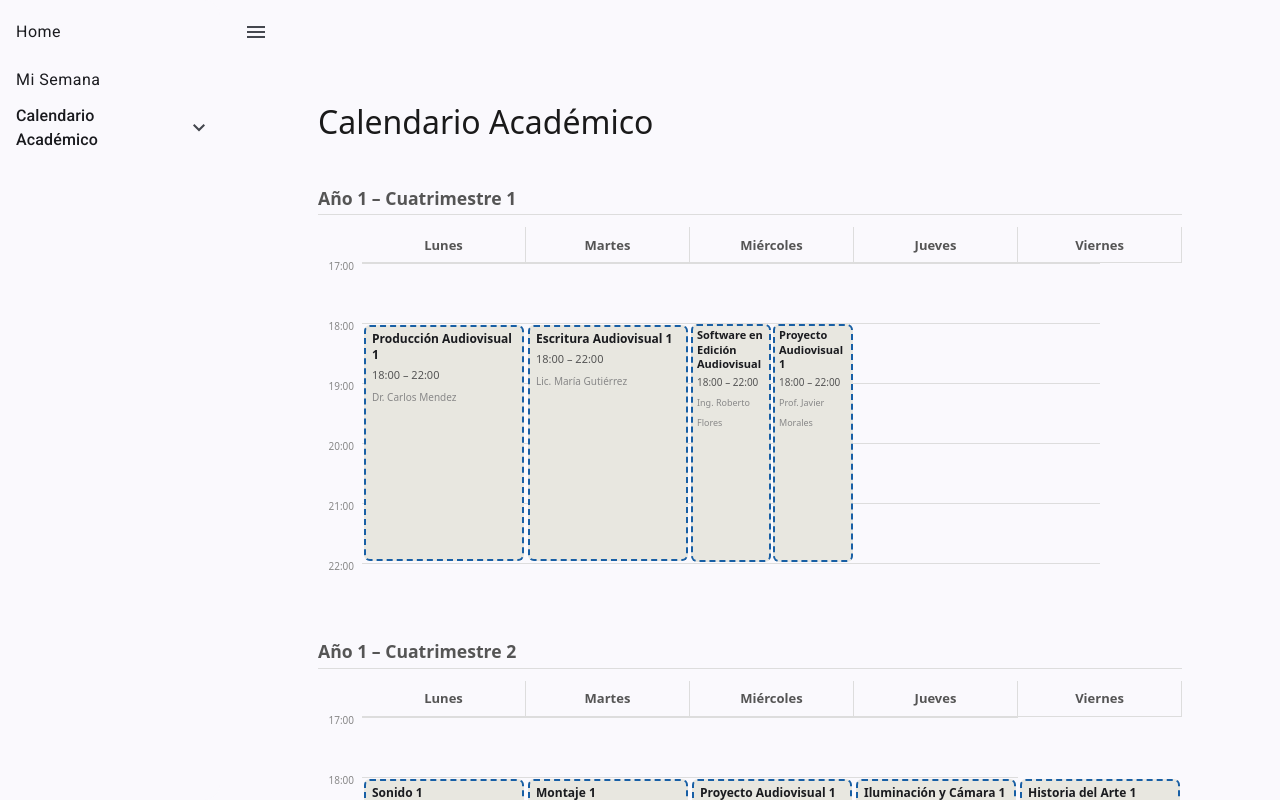
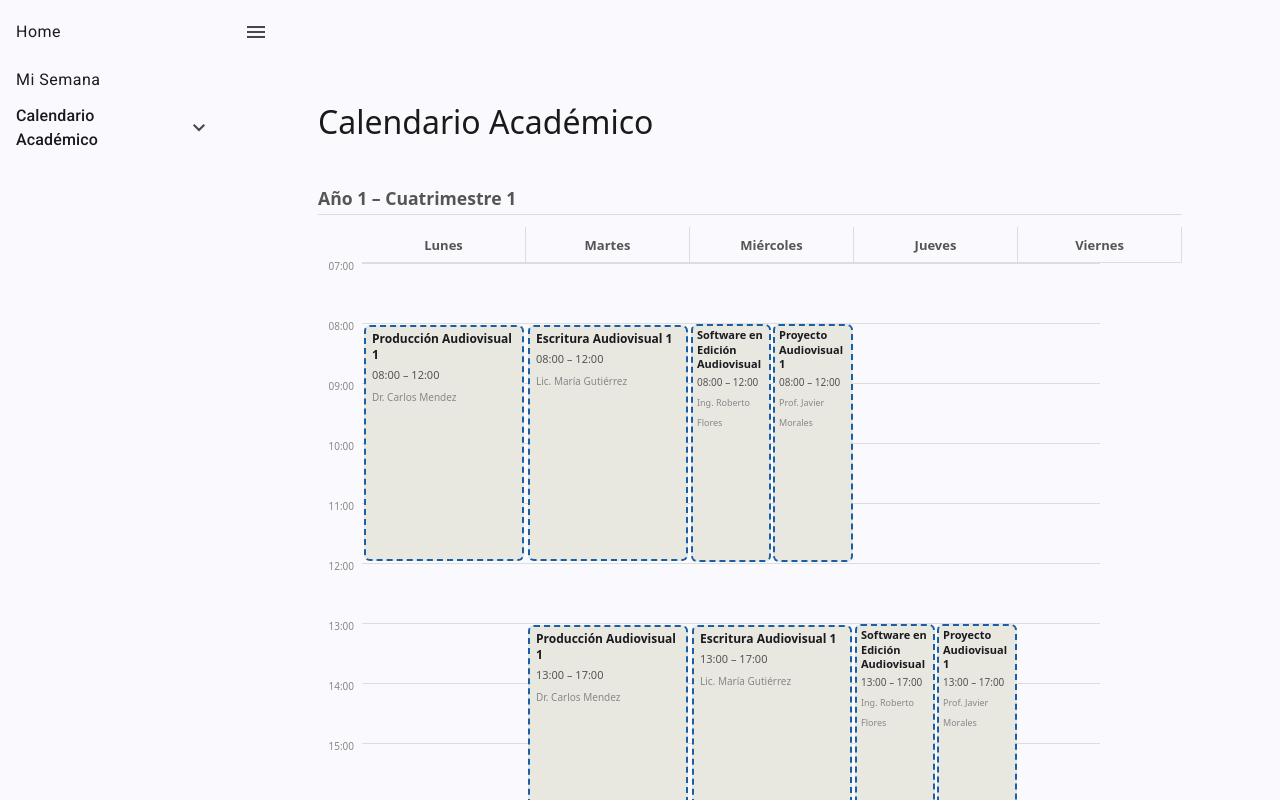
Before and after one commit to nitricx/OrganizadorCursada, an Angular app: page /academicCalendar in a window 1280 px wide. Built offline with nearby package versions, Linux system fonts and the light colour scheme.

Commit message:
feat: refactor calendar card component to use lesson data and update course data with additional lessons and timings

```diff
--- a/src/app/components/calendar-card/calendar-card.html
+++ b/src/app/components/calendar-card/calendar-card.html
@@ -1,5 +1,3 @@
 <span class="calendar-course-name">{{ course().name }}</span>
-<span class="calendar-course-time"
-  >{{ course().lessons[0]?.startTime }} – {{ course().lessons[0]?.endTime }}</span
->
-<span class="calendar-course-professor">{{ course().lessons[0]?.professor }}</span>
+<span class="calendar-course-time">{{ lesson().startTime }} – {{ lesson().endTime }}</span>
+<span class="calendar-course-professor">{{ lesson().professor }}</span>
--- a/src/app/components/calendar-card/calendar-card.ts
+++ b/src/app/components/calendar-card/calendar-card.ts
@@ -1,5 +1,5 @@
 import { Component, ChangeDetectionStrategy, input } from '@angular/core';
-import { Course } from '../../models/course';
+import { Course, Lesson } from '../../models/course';
 
 @Component({
   selector: 'app-calendar-card',
@@ -10,4 +10,5 @@ import { Course } from '../../models/course';
 })
 export class CalendarCard {
   course = input.required<Course>();
+  lesson = input.required<Lesson>();
 }
--- a/src/app/components/calendar/calendar.html
+++ b/src/app/components/calendar/calendar.html
@@ -29,12 +29,16 @@
     }
     <!-- Courses positioned by time -->
     @for (entry of days(); track entry.day) {
-      @for (course of availableCoursesByDay().get(entry.day) ?? []; track course.id) {
+      @for (
+        courseWithLesson of availableCoursesByDay().get(entry.day) ?? [];
+        track courseWithLesson.lesson.id
+      ) {
         <app-calendar-card
-          [course]="course"
-          [style.grid-column]="getCourseColumn(course, days().indexOf(entry))"
-          [style.grid-row]="getCourseRows(course)"
-          [class.overlapping]="courseHasOverlap(course.id)"
+          [course]="courseWithLesson.course"
+          [lesson]="courseWithLesson.lesson"
+          [style.grid-column]="getCourseColumn(courseWithLesson, days().indexOf(entry))"
+          [style.grid-row]="getCourseRows(courseWithLesson)"
+          [class.overlapping]="courseHasOverlap(courseWithLesson.lesson.id)"
         />
       }
     }
--- a/src/app/components/calendar/calendar.ts
+++ b/src/app/components/calendar/calendar.ts
@@ -1,7 +1,12 @@
 import { Component, ChangeDetectionStrategy, signal, computed, inject, input } from '@angular/core';
 import { CourseService } from '../../services/course.service';
-import { Course, DayOfWeek } from '../../models/course';
+import { Course, DayOfWeek, Lesson } from '../../models/course';
 import { CalendarCard } from '../calendar-card/calendar-card';
+
+interface CourseWithLesson {
+  course: Course;
+  lesson: Lesson;
+}
 
 @Component({
   selector: 'app-calendar',
@@ -39,32 +44,32 @@ export class Calendar {
             .courses()
             .filter((c) => c.status === 'coursing' && this.courseService.areAllRequirementsMet(c));
 
-    const map = new Map<DayOfWeek, Course[]>();
+    const map = new Map<DayOfWeek, CourseWithLesson[]>();
     for (const entry of this.allDays) {
       map.set(entry.day, []);
     }
     courses.forEach((c) => {
-      // Use the first lesson's day
-      const day = c.lessons[0]?.day;
-      if (day !== undefined) {
-        map.get(day)?.push(c);
-      }
+      // Add all lessons for this course
+      c.lessons.forEach((lesson) => {
+        const day = lesson.day;
+        map.get(day)?.push({ course: c, lesson });
+      });
     });
     return map;
   });
 
   /**
-   * Maps course IDs to their sub-column index when overlapping with other courses on the same day
-   * Format: courseId -> subColumnIndex (0-based, where higher index = further right)
+   * Maps lesson IDs to their sub-column index when overlapping with other lessons on the same day
+   * Format: lessonId -> subColumnIndex (0-based, where higher index = further right)
    */
   courseColumnMap = computed(() => {
     const map = new Map<string, number>();
     const coursesByDay = this.availableCoursesByDay();
 
-    for (const courses of coursesByDay.values()) {
+    for (const courseWithLessons of coursesByDay.values()) {
       // For each day, determine which courses overlap and assign them sub-columns
-      this.assignSubColumnsForDay(courses).forEach((subCol, courseId) => {
-        map.set(courseId, subCol);
+      this.assignSubColumnsForDay(courseWithLessons).forEach((subCol, lessonId) => {
+        map.set(lessonId, subCol);
       });
     }
 
@@ -72,15 +77,15 @@ export class Calendar {
   });
 
   /**
-   * Calculates the maximum number of simultaneous overlapping courses per day
-   * Returns a map of DayOfWeek -> max concurrent courses for that day
+   * Calculates the maximum number of simultaneous overlapping lessons per day
+   * Returns a map of DayOfWeek -> max concurrent lessons for that day
    */
   maxConcurrentPerDay = computed(() => {
     const map = new Map<DayOfWeek, number>();
     const coursesByDay = this.availableCoursesByDay();
 
-    for (const [day, courses] of coursesByDay.entries()) {
-      const concurrent = this.getMaxConcurrentCourses(courses);
+    for (const [day, courseWithLessons] of coursesByDay.entries()) {
+      const concurrent = this.getMaxConcurrentLessons(courseWithLessons);
       map.set(day, concurrent);
     }
 
@@ -88,14 +93,14 @@ export class Calendar {
   });
 
   /**
-   * Calculates the maximum number of simultaneous overlapping courses on any day
+   * Calculates the maximum number of simultaneous overlapping lessons on any day
    */
   maxConcurrentCourses = computed(() => {
     const coursesByDay = this.availableCoursesByDay();
     let max = 1;
 
-    for (const courses of coursesByDay.values()) {
-      const concurrent = this.getMaxConcurrentCourses(courses);
+    for (const courseWithLessons of coursesByDay.values()) {
+      const concurrent = this.getMaxConcurrentLessons(courseWithLessons);
       if (concurrent > max) {
         max = concurrent;
       }
@@ -105,19 +110,19 @@ export class Calendar {
   });
 
   /**
-   * Identifies which courses have time conflicts with other courses on the same day
+   * Identifies which lessons have time conflicts with other lessons on the same day
    */
   overlappingCourseIds = computed(() => {
     const overlappingIds = new Set<string>();
     const coursesByDay = this.availableCoursesByDay();
 
-    for (const courses of coursesByDay.values()) {
-      for (const course of courses) {
-        const hasOverlap = courses.some(
-          (other) => other.id !== course.id && this.coursesOverlap(course, other),
+    for (const courseWithLessons of coursesByDay.values()) {
+      for (const cwl of courseWithLessons) {
+        const hasOverlap = courseWithLessons.some(
+          (other) => other.lesson.id !== cwl.lesson.id && this.lessonsOverlap(cwl, other),
         );
         if (hasOverlap) {
-          overlappingIds.add(course.id);
+          overlappingIds.add(cwl.lesson.id);
         }
       }
     }
@@ -126,10 +131,10 @@ export class Calendar {
   });
 
   /**
-   * Check if a specific course has overlaps
+   * Check if a specific lesson has overlaps
    */
-  courseHasOverlap(courseId: string): boolean {
-    return this.overlappingCourseIds().has(courseId);
+  courseHasOverlap(lessonId: string): boolean {
+    return this.overlappingCourseIds().has(lessonId);
   }
 
   /**
@@ -139,32 +144,31 @@ export class Calendar {
     return this.maxConcurrentPerDay().get(day) ?? 1;
   }
 
-  private assignSubColumnsForDay(courses: Course[]): Map<string, number> {
+  private assignSubColumnsForDay(courseWithLessons: CourseWithLesson[]): Map<string, number> {
     const result = new Map<string, number>();
 
-    for (const course of courses) {
-      // Find how many courses overlap with this one
-      const overlappingCourses = courses.filter((c) => this.coursesOverlap(course, c));
+    for (const cwl of courseWithLessons) {
+      // Find how many lessons overlap with this one
+      const overlappingLessons = courseWithLessons.filter((c) => this.lessonsOverlap(cwl, c));
 
-      // Assign this course a sub-column based on how many already assigned
-      const assignedColumns = overlappingCourses
-        .filter((c) => result.has(c.id))
-        .map((c) => result.get(c.id)!);
+      // Assign this lesson a sub-column based on how many already assigned
+      const assignedColumns = overlappingLessons
+        .filter((c) => result.has(c.lesson.id))
+        .map((c) => result.get(c.lesson.id)!);
 
       let subCol = 0;
       while (assignedColumns.includes(subCol)) {
         subCol++;
       }
-      result.set(course.id, subCol);
+      result.set(cwl.lesson.id, subCol);
     }
 
     return result;
   }
 
-  private coursesOverlap(course1: Course, course2: Course): boolean {
-    const lesson1 = course1.lessons[0];
-    const lesson2 = course2.lessons[0];
-    if (!lesson1 || !lesson2) return false;
+  private lessonsOverlap(cwl1: CourseWithLesson, cwl2: CourseWithLesson): boolean {
+    const lesson1 = cwl1.lesson;
+    const lesson2 = cwl2.lesson;
 
     const start1 = this.timeToMinutes(lesson1.startTime);
     const end1 = this.timeToMinutes(lesson1.endTime);
@@ -174,27 +178,24 @@ export class Calendar {
     return start1 < end2 && start2 < end1;
   }
 
-  private getMaxConcurrentCourses(courses: Course[]): number {
-    if (courses.length === 0) return 1;
+  private getMaxConcurrentLessons(courseWithLessons: CourseWithLesson[]): number {
+    if (courseWithLessons.length === 0) return 1;
 
-    // Get all time points where courses start or end
+    // Get all time points where lessons start or end
     const timePoints = new Set<number>();
-    courses.forEach((c) => {
-      const lesson = c.lessons[0];
-      if (lesson) {
-        timePoints.add(this.timeToMinutes(lesson.startTime));
-        timePoints.add(this.timeToMinutes(lesson.endTime));
-      }
+    courseWithLessons.forEach((cwl) => {
+      const lesson = cwl.lesson;
+      timePoints.add(this.timeToMinutes(lesson.startTime));
+      timePoints.add(this.timeToMinutes(lesson.endTime));
     });
 
     const sortedTimes = Array.from(timePoints).sort((a, b) => a - b);
     let maxConcurrent = 1;
 
-    // For each time point, count how many courses are active
+    // For each time point, count how many lessons are active
     for (const time of sortedTimes) {
-      const concurrent = courses.filter((c) => {
-        const lesson = c.lessons[0];
-        if (!lesson) return false;
+      const concurrent = courseWithLessons.filter((cwl) => {
+        const lesson = cwl.lesson;
         const start = this.timeToMinutes(lesson.startTime);
         const end = this.timeToMinutes(lesson.endTime);
         return start <= time && time < end;
@@ -255,14 +256,17 @@ export class Calendar {
         ? override
         : this.courseService
             .courses()
-            .filter((c) => c.status === 'pending' && this.courseService.areAllRequirementsMet(c));
+            .filter((c) => c.status === 'coursing' && this.courseService.areAllRequirementsMet(c));
     if (courses.length === 0) {
       return 8; // Default if no courses
     }
     const earliestTime = courses.reduce((min, course) => {
-      const lesson = course.lessons[0];
-      const courseStartHour = lesson ? parseInt(lesson.startTime.split(':')[0]) : 24;
-      return courseStartHour < min ? courseStartHour : min;
+      // Check all lessons, not just the first one
+      const minCourseTime = course.lessons.reduce((courseMin, lesson) => {
+        const lessonStartHour = parseInt(lesson.startTime.split(':')[0]);
+        return lessonStartHour < courseMin ? lessonStartHour : courseMin;
+      }, 24);
+      return minCourseTime < min ? minCourseTime : min;
     }, 24);
     return Math.max(0, earliestTime - 1);
   });
@@ -274,14 +278,17 @@ export class Calendar {
         ? override
         : this.courseService
             .courses()
-            .filter((c) => c.status === 'pending' && this.courseService.areAllRequirementsMet(c));
+            .filter((c) => c.status === 'coursing' && this.courseService.areAllRequirementsMet(c));
     if (courses.length === 0) {
       return 18; // Default if no courses
     }
     const latestTime = courses.reduce((max, course) => {
-      const lesson = course.lessons[0];
-      const courseEndHour = lesson ? parseInt(lesson.endTime.split(':')[0]) : 0;
-      return courseEndHour > max ? courseEndHour : max;
+      // Check all lessons, not just the first one
+      const maxCourseTime = course.lessons.reduce((courseMax, lesson) => {
+        const lessonEndHour = parseInt(lesson.endTime.split(':')[0]);
+        return lessonEndHour > courseMax ? lessonEndHour : courseMax;
+      }, 0);
+      return maxCourseTime > max ? maxCourseTime : max;
     }, 0);
     return Math.min(24, latestTime + 1);
   });
@@ -308,12 +315,12 @@ export class Calendar {
   });
 
   /**
-   * Get the grid column range for a course, accounting for overlaps
-   * - Non-overlapping courses span the full width of their day
-   * - Overlapping courses get a sub-column based on their position
+   * Get the grid column range for a lesson, accounting for overlaps
+   * - Non-overlapping lessons span the full width of their day
+   * - Overlapping lessons get a sub-column based on their position
    * All days have the same width (maxConcurrentCourses across all days)
    */
-  getCourseColumn(course: Course, dayColIndex: number): string {
+  getCourseColumn(courseWithLesson: CourseWithLesson, dayColIndex: number): string {
     const maxConcurrent = this.maxConcurrentCourses();
 
     // Calculate the starting column for this day
@@ -322,21 +329,20 @@ export class Calendar {
     // dayColIndex 2 = column 2 + 2*maxConcurrent, etc.
     const dayStartCol = 2 + dayColIndex * maxConcurrent;
 
-    // If this course doesn't overlap, it should span the full day width
-    if (!this.courseHasOverlap(course.id)) {
+    // If this lesson doesn't overlap, it should span the full day width
+    if (!this.courseHasOverlap(courseWithLesson.lesson.id)) {
       return `${dayStartCol} / span ${maxConcurrent}`;
     }
 
-    // For overlapping courses, use the assigned sub-column
-    const subCol = this.courseColumnMap().get(course.id) ?? 0;
+    // For overlapping lessons, use the assigned sub-column
+    const subCol = this.courseColumnMap().get(courseWithLesson.lesson.id) ?? 0;
     const startCol = dayStartCol + subCol;
 
     return `${startCol} / span 1`;
   }
 
-  getCourseRows(course: Course): string {
-    const lesson = course.lessons[0];
-    if (!lesson) return '2 / 2';
+  getCourseRows(courseWithLesson: CourseWithLesson): string {
+    const lesson = courseWithLesson.lesson;
     return `${this.timeToRow(lesson.startTime)} / ${this.timeToRow(lesson.endTime)}`;
   }
 
--- a/src/app/data/courses.data.ts
+++ b/src/app/data/courses.data.ts
@@ -14,6 +14,20 @@ export const COURSES_DATA: Course[] = [
         id: 'PA1-L1',
         professor: 'Dr. Carlos Mendez',
         day: DayOfWeek.Monday,
+        startTime: '08:00',
+        endTime: '12:00',
+      },
+      {
+        id: 'PA1-L2',
+        professor: 'Dr. Carlos Mendez',
+        day: DayOfWeek.Tuesday,
+        startTime: '13:00',
+        endTime: '17:00',
+      },
+      {
+        id: 'PA1-L3',
+        professor: 'Dr. Carlos Mendez',
+        day: DayOfWeek.Wednesday,
         startTime: '18:00',
         endTime: '22:00',
       },
@@ -32,6 +46,20 @@ export const COURSES_DATA: Course[] = [
         id: 'EA1-L1',
         professor: 'Lic. María Gutiérrez',
         day: DayOfWeek.Tuesday,
+        startTime: '08:00',
+        endTime: '12:00',
+      },
+      {
+        id: 'EA1-L2',
+        professor: 'Lic. María Gutiérrez',
+        day: DayOfWeek.Wednesday,
+        startTime: '13:00',
+        endTime: '17:00',
+      },
+      {
+        id: 'EA1-L3',
+        professor: 'Lic. María Gutiérrez',
+        day: DayOfWeek.Thursday,
         startTime: '18:00',
         endTime: '22:00',
       },
@@ -50,6 +78,20 @@ export const COURSES_DATA: Course[] = [
         id: 'SEA-L1',
         professor: 'Ing. Roberto Flores',
         day: DayOfWeek.Wednesday,
+        startTime: '08:00',
+        endTime: '12:00',
+      },
+      {
+        id: 'SEA-L2',
+        professor: 'Ing. Roberto Flores',
+        day: DayOfWeek.Thursday,
+        startTime: '13:00',
+        endTime: '17:00',
+      },
+      {
+        id: 'SEA-L3',
+        professor: 'Ing. Roberto Flores',
+        day: DayOfWeek.Friday,
         startTime: '18:00',
         endTime: '22:00',
       },
@@ -68,6 +110,20 @@ export const COURSES_DATA: Course[] = [
         id: 'IyC1-L1',
         professor: 'Prof. Andrés González',
         day: DayOfWeek.Thursday,
+        startTime: '08:00',
+        endTime: '12:00',
+      },
+      {
+        id: 'IyC1-L2',
+        professor: 'Prof. Andrés González',
+        day: DayOfWeek.Friday,
+        startTime: '13:00',
+        endTime: '17:00',
+      },
+      {
+        id: 'IyC1-L3',
+        professor: 'Prof. Andrés González',
+        day: DayOfWeek.Monday,
         startTime: '18:00',
         endTime: '22:00',
       },
@@ -86,6 +142,20 @@ export const COURSES_DATA: Course[] = [
         id: 'HA1-L1',
         professor: 'Dra. Sofía Rodriguez',
         day: DayOfWeek.Friday,
+        startTime: '08:00',
+        endTime: '12:00',
+      },
+      {
+        id: 'HA1-L2',
+        professor: 'Dra. Sofía Rodriguez',
+        day: DayOfWeek.Monday,
+        startTime: '13:00',
+        endTime: '17:00',
+      },
+      {
+        id: 'HA1-L3',
+        professor: 'Dra. Sofía Rodriguez',
+        day: DayOfWeek.Tuesday,
         startTime: '18:00',
         endTime: '22:00',
       },
@@ -104,6 +174,20 @@ export const COURSES_DATA: Course[] = [
         id: 'S1-L1',
         professor: 'Ing. Pablo Domínguez',
         day: DayOfWeek.Monday,
+        startTime: '08:00',
+        endTime: '12:00',
+      },
+      {
+        id: 'S1-L2',
+        professor: 'Ing. Pablo Domínguez',
+        day: DayOfWeek.Tuesday,
+        startTime: '13:00',
+        endTime: '17:00',
+      },
+      {
+        id: 'S1-L3',
+        professor: 'Ing. Pablo Domínguez',
+        day: DayOfWeek.Wednesday,
         startTime: '18:00',
         endTime: '22:00',
       },
@@ -122,6 +206,20 @@ export const COURSES_DATA: Course[] = [
         id: 'M1-L1',
         professor: 'Lic. Fernando Torres',
         day: DayOfWeek.Tuesday,
+        startTime: '08:00',
+        endTime: '12:00',
+      },
+      {
+        id: 'M1-L2',
+        professor: 'Lic. Fernando Torres',
+        day: DayOfWeek.Wednesday,
+        startTime: '13:00',
+        endTime: '17:00',
+      },
+      {
+        id: 'M1-L3',
+        professor: 'Lic. Fernando Torres',
+        day: DayOfWeek.Thursday,
         startTime: '18:00',
         endTime: '22:00',
       },
@@ -140,6 +238,20 @@ export const COURSES_DATA: Course[] = [
         id: 'PROY1-L1',
         professor: 'Prof. Javier Morales',
         day: DayOfWeek.Wednesday,
+        startTime: '08:00',
+        endTime: '12:00',
+      },
+      {
+        id: 'PROY1-L2',
+        professor: 'Prof. Javier Morales',
+        day: DayOfWeek.Thursday,
+        startTime: '13:00',
+        endTime: '17:00',
+      },
+      {
+        id: 'PROY1-L3',
+        professor: 'Prof. Javier Morales',
+        day: DayOfWeek.Friday,
         startTime: '18:00',
         endTime: '22:00',
       },
@@ -158,6 +270,13 @@ export const COURSES_DATA: Course[] = [
         id: 'IyC2-L1',
         professor: 'Prof. Andrés González',
         day: DayOfWeek.Thursday,
+        startTime: '08:00',
+        endTime: '12:00',
+      },
+      {
+        id: 'IyC2-L3',
+        professor: 'Prof. Andrés González',
+        day: DayOfWeek.Monday,
         startTime: '18:00',
         endTime: '22:00',
       },
@@ -176,6 +295,13 @@ export const COURSES_DATA: Course[] = [
         id: 'S2-L1',
         professor: 'Ing. Pablo Domínguez',
         day: DayOfWeek.Friday,
+        startTime: '08:00',
+        endTime: '12:00',
+      },
+      {
+        id: 'S2-L3',
+        professor: 'Ing. Pablo Domínguez',
+        day: DayOfWeek.Tuesday,
         startTime: '18:00',
         endTime: '22:00',
       },
@@ -194,6 +320,13 @@ export const COURSES_DATA: Course[] = [
         id: 'M2-L1',
         professor: 'Lic. Fernando Torres',
         day: DayOfWeek.Monday,
+        startTime: '08:00',
+        endTime: '12:00',
+      },
+      {
+        id: 'M2-L3',
+        professor: 'Lic. Fernando Torres',
+        day: DayOfWeek.Wednesday,
         startTime: '18:00',
         endTime: '22:00',
       },
@@ -212,6 +345,13 @@ export const COURSES_DATA: Course[] = [
         id: 'PA2-L1',
         professor: 'Dr. Carlos Mendez',
         day: DayOfWeek.Tuesday,
+        startTime: '08:00',
+        endTime: '12:00',
+      },
+      {
+        id: 'PA2-L3',
+        professor: 'Dr. Carlos Mendez',
+        day: DayOfWeek.Thursday,
         startTime: '18:00',
         endTime: '22:00',
       },
@@ -230,6 +370,13 @@ export const COURSES_DATA: Course[] = [
         id: 'SC-L1',
         professor: 'Ing. Roberto Flores',
         day: DayOfWeek.Wednesday,
+        startTime: '08:00',
+        endTime: '12:00',
+      },
+      {
+        id: 'SC-L3',
+        professor: 'Ing. Roberto Flores',
+        day: DayOfWeek.Friday,
         startTime: '18:00',
         endTime: '22:00',
       },
@@ -248,6 +395,13 @@ export const COURSES_DATA: Course[] = [
         id: 'IT-L1',
         professor: 'Prof. David Mitchell',
         day: DayOfWeek.Thursday,
+        startTime: '08:00',
+        endTime: '12:00',
+      },
+      {
+        id: 'IT-L3',
+        professor: 'Prof. David Mitchell',
+        day: DayOfWeek.Monday,
         startTime: '18:00',
         endTime: '22:00',
       },
@@ -266,6 +420,13 @@ export const COURSES_DATA: Course[] = [
         id: 'HA2-L1',
         professor: 'Dra. Sofía Rodriguez',
         day: DayOfWeek.Friday,
+        startTime: '08:00',
+        endTime: '12:00',
+      },
+      {
+        id: 'HA2-L3',
+        professor: 'Dra. Sofía Rodriguez',
+        day: DayOfWeek.Tuesday,
         startTime: '18:00',
         endTime: '22:00',
       },
@@ -284,6 +445,13 @@ export const COURSES_DATA: Course[] = [
         id: 'EA2-L1',
         professor: 'Lic. María Gutiérrez',
         day: DayOfWeek.Monday,
+        startTime: '08:00',
+        endTime: '12:00',
+      },
+      {
+        id: 'EA2-L3',
+        professor: 'Lic. María Gutiérrez',
+        day: DayOfWeek.Wednesday,
         startTime: '18:00',
         endTime: '22:00',
       },
@@ -302,6 +470,13 @@ export const COURSES_DATA: Course[] = [
         id: 'PROY2-L1',
         professor: 'Prof. Javier Morales',
         day: DayOfWeek.Tuesday,
+        startTime: '08:00',
+        endTime: '12:00',
+      },
+      {
+        id: 'PROY2-L3',
+        professor: 'Prof. Javier Morales',
+        day: DayOfWeek.Thursday,
         startTime: '18:00',
         endTime: '22:00',
       },
@@ -329,9 +504,9 @@ export const COURSES_DATA: Course[] = [
     ],
     lessons: [
       {
-        id: 'DS-L1',
+        id: 'DS-L3',
         professor: 'Ing. Martín López',
-        day: DayOfWeek.Wednesday,
+        day: DayOfWeek.Friday,
         startTime: '18:00',
         endTime: '22:00',
       },
@@ -347,9 +522,9 @@ export const COURSES_DATA: Course[] = [
     aprobarReq: [],
     lessons: [
       {
-        id: 'HM-L1',
+        id: 'HM-L3',
         professor: 'Dra. Beatriz Sánchez',
-        day: DayOfWeek.Thursday,
+        day: DayOfWeek.Monday,
         startTime: '18:00',
         endTime: '22:00',
       },
@@ -379,9 +554,9 @@ export const COURSES_DATA: Course[] = [
     ],
     lessons: [
       {
-        id: 'PProd1-L1',
+        id: 'PProd1-L3',
         professor: 'Ing. Rafael Castillo',
-        day: DayOfWeek.Friday,
+        day: DayOfWeek.Tuesday,
         startTime: '18:00',
         endTime: '22:00',
       },
@@ -397,9 +572,9 @@ export const COURSES_DATA: Course[] = [
     aprobarReq: ['Iluminación y Cámara 1', 'Iluminación y Cámara 2'],
     lessons: [
       {
-        id: 'NC-L1',
+        id: 'NC-L3',
         professor: 'Prof. Alejandro Vargas',
-        day: DayOfWeek.Monday,
+        day: DayOfWeek.Wednesday,
         startTime: '18:00',
         endTime: '22:00',
       },
@@ -427,9 +602,9 @@ export const COURSES_DATA: Course[] = [
     ],
     lessons: [
       {
-        id: 'MD-L1',
+        id: 'MD-L3',
         professor: 'Lic. Claudia Pérez',
-        day: DayOfWeek.Tuesday,
+        day: DayOfWeek.Thursday,
         startTime: '18:00',
         endTime: '22:00',
       },
@@ -459,9 +634,9 @@ export const COURSES_DATA: Course[] = [
     ],
     lessons: [
       {
-        id: 'PProd2-L1',
+        id: 'PProd2-L3',
         professor: 'Ing. Rafael Castillo',
-        day: DayOfWeek.Wednesday,
+        day: DayOfWeek.Friday,
         startTime: '18:00',
         endTime: '22:00',
       },
@@ -509,9 +684,9 @@ export const COURSES_DATA: Course[] = [
     ],
     lessons: [
       {
-        id: 'PP-L1',
+        id: 'PP-L3',
         professor: 'Prof. Enrique Hernández',
-        day: DayOfWeek.Thursday,
+        day: DayOfWeek.Monday,
         startTime: '18:00',
         endTime: '22:00',
       },
@@ -537,9 +712,9 @@ export const COURSES_DATA: Course[] = [
     ],
     lessons: [
       {
-        id: 'PROY3-L1',
+        id: 'PROY3-L3',
         professor: 'Prof. Javier Morales',
-        day: DayOfWeek.Friday,
+        day: DayOfWeek.Tuesday,
         startTime: '18:00',
         endTime: '22:00',
       },
```
